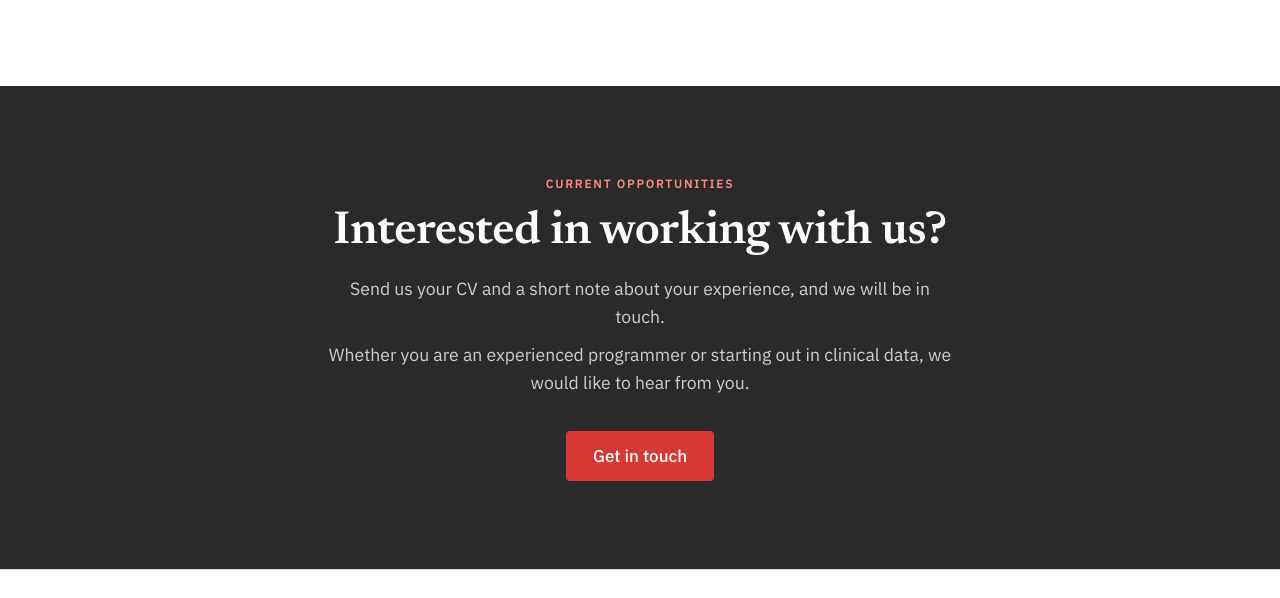
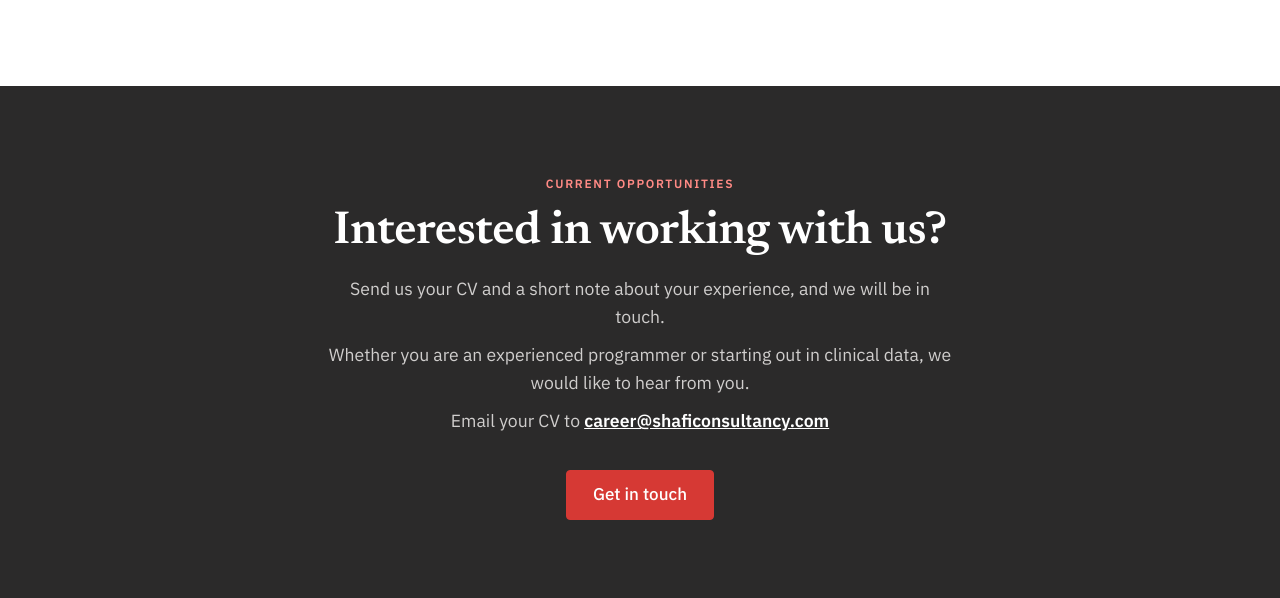
Before and after one commit to mokhfur/shaficonsultancy_website, a plain HTML site: page careers/index.html in a window 1280 px wide. Shown: the part 2614-3212 px from the top of the page. Drawn offline with Linux system fonts and the light colour scheme.

Commit message:
Careers: add career@shaficonsultancy.com for CV submissions
Co-Authored-By: Claude Sonnet 5.5 <noreply@anthropic.com>
Claude-Session: https://claude.ai/code/session_012u2Wj2DLBW1SVxZNiBG2RG

```diff
--- a/careers/index.html
+++ b/careers/index.html
@@ -53,6 +53,7 @@
 <div class='card rv'><h3>United Kingdom</h3><p>The Charter Building, Charter Place, Uxbridge, Middlesex, UB8 1JG</p></div>
 <div class='card rv' style='--d:.1s'><h3>Bangladesh</h3><p>93 Kajolshah, Sylhet - 3100</p></div></div></div></section>
 <section class='ctaS'><div class='w'><span class='eb' style='color:#ff8a85'>Current Opportunities</span><h2>Interested in working with us?</h2><p class='lede'>Send us your CV and a short note about your experience, and we will be in touch.</p><p class='lede' style='margin-top:10px'>Whether you are an experienced programmer or starting out in clinical data, we would like to hear from you.</p>
+<p class='lede' style='margin-top:10px'>Email your CV to <a href='mailto:career@shaficonsultancy.com?subject=Job%20application' style='color:#fff;font-weight:600;text-decoration:underline'>career@shaficonsultancy.com</a></p>
 <div class='cta'><a class='btn' href='/#contact-us' data-open>Get in touch</a></div></div></section>
 <script>(function(){var m=document.getElementById('cr');if(!m)return;function go(){var els=m.querySelectorAll('.rv,.crph');if(!('IntersectionObserver'in window)){els.forEach(function(e){e.classList.add('in')});return}var o=new IntersectionObserver(function(l){l.forEach(function(x){if(x.isIntersecting){x.target.classList.add('in');o.unobserve(x.target)}})},{threshold:.15});els.forEach(function(e){if(!e.classList.contains('in'))o.observe(e)})}
 window.addEventListener('hashchange',function(){setTimeout(go,60)});setTimeout(go,60);
```
Also changed, not shown: source/shafi-consultancy-single-file.html (+1 -0 lines).
